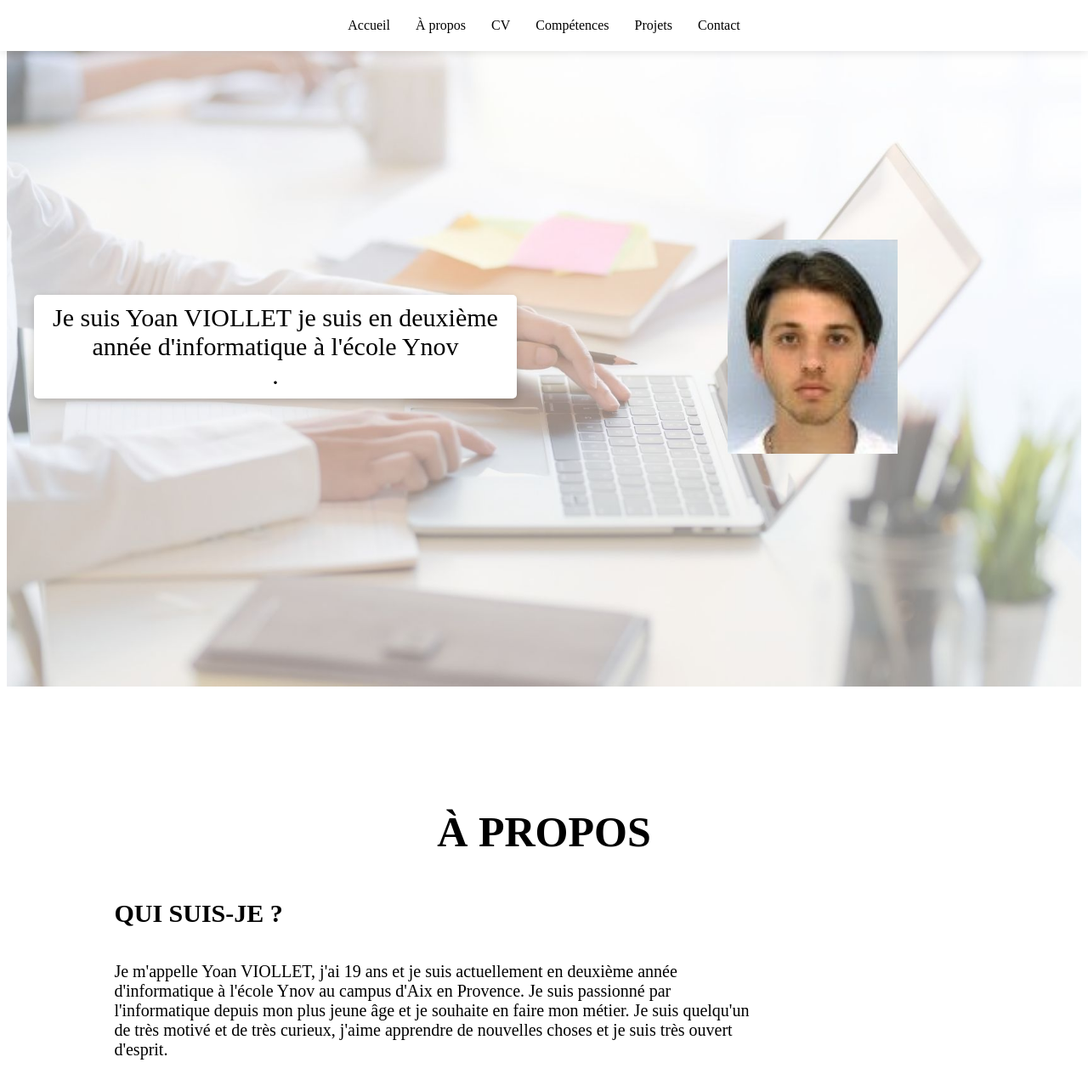
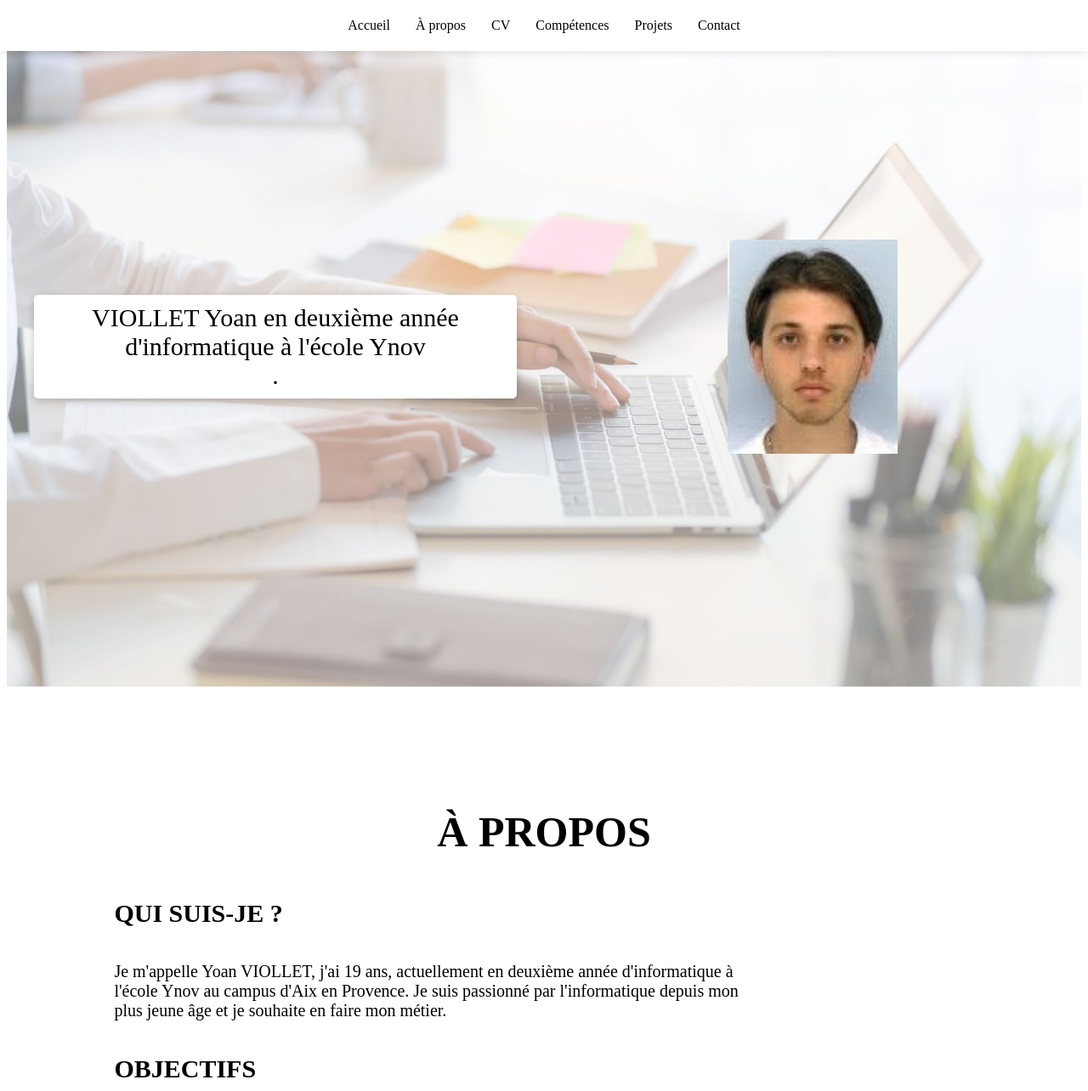
Before and after one commit to yoanvlt/yoanvlt.github.io, a plain HTML site: page index.html in a window 1280 px wide. Shown: the top 1284 px of the page at 85% size. Drawn offline with Linux system fonts and the light colour scheme.

Commit message:
Update index.html

```diff
--- a/index.html
+++ b/index.html
@@ -30,7 +30,7 @@
 
         <div class="accueil-container">
             <div class="texte-partie">
-                <p>Je suis Yoan VIOLLET je suis en deuxième année d'informatique à l'école Ynov <br>.</p>
+                <p>VIOLLET Yoan en deuxième année d'informatique à l'école Ynov <br>.</p>
             </div>
             <div class="photo-partie">
                 <img src="assets/img/labonne.jpg" alt="">
@@ -46,7 +46,7 @@
         <h2>QUI SUIS-JE ?</h2>
 
         <p>
-            Je m'appelle Yoan VIOLLET, j'ai 19 ans et je suis actuellement en deuxième année d'informatique à l'école Ynov au campus d'Aix en Provence. Je suis passionné par l'informatique depuis mon plus jeune âge et je souhaite en faire mon métier. Je suis quelqu'un de très motivé et de très curieux, j'aime apprendre de nouvelles choses et je suis très ouvert d'esprit.
+            Je m'appelle Yoan VIOLLET, j'ai 19 ans, actuellement en deuxième année d'informatique à l'école Ynov au campus d'Aix en Provence. Je suis passionné par l'informatique depuis mon plus jeune âge et je souhaite en faire mon métier.
         </p>
 
         <h2>OBJECTIFS</h2>
```
